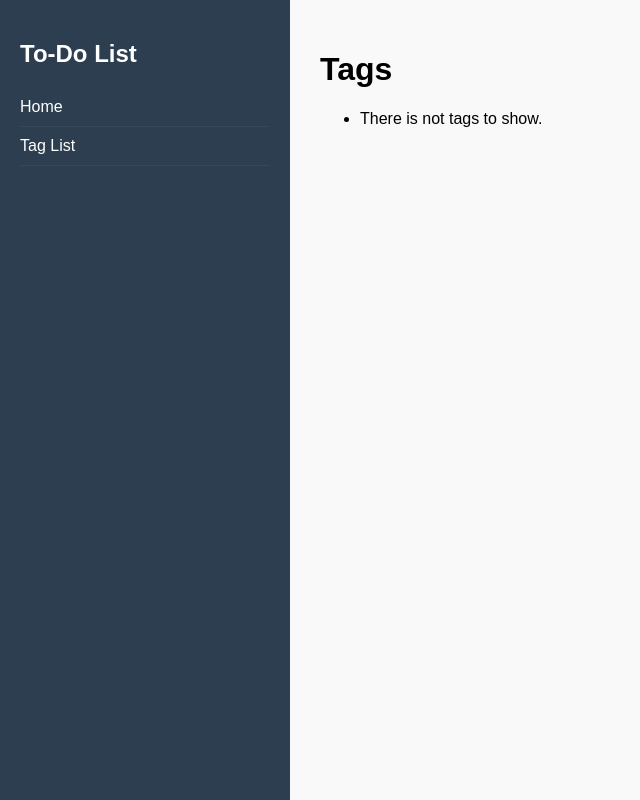
After one commit to kacper7-7/to-do-list, a Django app: template templates/core/tag_list.html in a window 1280 px wide. The commit adds this page. Shown: the whole page, without its empty margins (0-640 px from the left). Run offline with Django 5.2, Linux system fonts and the light colour scheme; the template is opened without the code that fills it, so the values that code supplies are empty.

Commit message:
feat: add TagListView and tag_list.html

```diff
--- a/core/urls.py
+++ b/core/urls.py
@@ -1,9 +1,11 @@
 from django.urls import path
-from .views import TaskListView, TaskDetailView
+from .views import TaskListView, TaskDetailView, TagListView, TagDetailView
 
 urlpatterns = [
     path("", TaskListView.as_view(), name="task-list"),
-    path("task-detail/<int:pk>/", TaskDetailView.as_view(), name="task-detail")
+    path("task-detail/<int:pk>/", TaskDetailView.as_view(), name="task-detail"),
+    path("tag-list/", TagListView.as_view(), name="tag-list"),
+    path("tag-detail/<int:pk>/", TagDetailView.as_view(), name="tag-detail"),
 ]
 
 
--- a/core/views.py
+++ b/core/views.py
@@ -13,3 +13,9 @@ class TaskDetailView(generic.DetailView):
     model = Task
     template_name = "core/task_detail.html"
     context_object_name = "task"
+
+
+class TagListView(generic.ListView):
+    model = Tag
+    template_name = "core/tag_list.html"
+    context_object_name = "tags"
--- a/templates/base.html
+++ b/templates/base.html
@@ -2,7 +2,7 @@
 <html lang="pl">
 <head>
     <meta charset="UTF-8">
-    <title>{% block title %}Moja Aplikacja{% endblock %}</title>
+    <title>{% block title %}Tasks list{% endblock %}</title>
     <style>
 
         body {
@@ -39,7 +39,8 @@
     <div class="sidebar">
         <h2>To-Do List</h2>
         <nav>
-            <a href="{% url 'tasks:task-list' %}">📋 Tasks List</a>
+            <a href="{% url 'tasks:task-list' %}">Home</a>
+            <a href="{% url 'tasks:tag-list' %}">Tag List</a>
         </nav>
     </div>
 
--- /dev/null
+++ b/templates/core/tag_list.html
@@ -0,0 +1,15 @@
+{% extends 'base.html' %}
+
+{% block title %}Tag list {% endblock %}
+
+{% block content %}
+<h1>Tags</h1>
+<ul>
+    {% for tag in tags %}
+        <li>{{ tag.name }}</li>
+    {% empty %}
+        <li>There is not tags to show.</li>
+    {% endfor %}
+</ul>
+
+{% endblock %}
```
